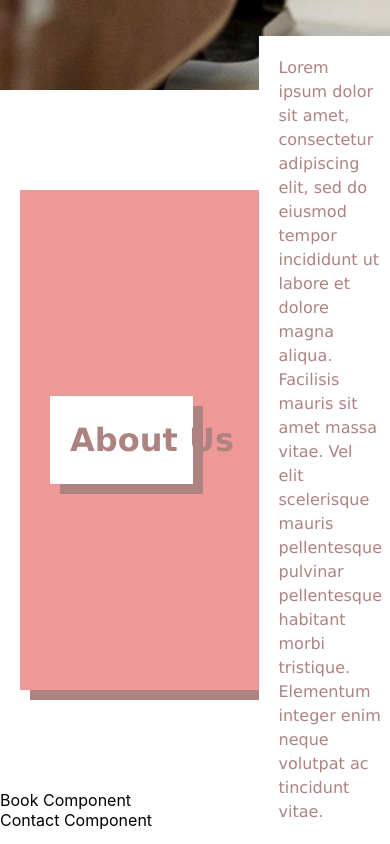
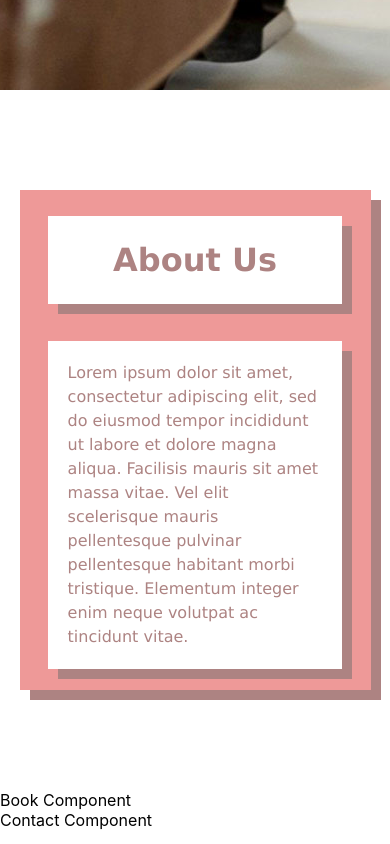
Before and after one commit to whiteceric/boobys_kitchen, a React (Create React App) app in the folder frontend/: page / in a window 390 px wide. Shown: the part 846-1690 px from the top of the page. Built offline with nearby package versions, Linux system fonts and the light colour scheme.

Commit message:
Make About section mobile friendly

```diff
--- a/frontend/src/App.css
+++ b/frontend/src/App.css
@@ -4,4 +4,6 @@
   --heading-secondary: var(--nice-red);
   --text-box-primary: var(--nice-red);
   --text-box-secondary: #AD8382;
+
+  --mobile-width: 1060px;
 }
--- a/frontend/src/components/About/About.css
+++ b/frontend/src/components/About/About.css
@@ -31,9 +31,9 @@
 
 .about-title {
   margin-left: 15%;
-  margin-right: 15%;
 
-  padding: 20px;
+  padding-top: 20px;
+  padding-bottom: 20px;
   background-color: white;
   box-shadow: 10px 10px 0px var(--text-box-secondary);
   white-space: nowrap;
@@ -45,7 +45,7 @@
 }
 
 .about-body {
-  margin-left: 10%;
+  margin-left: 5%;
   margin-right: 10%;
 
   padding: 20px;
@@ -56,3 +56,22 @@
   color: var(--text-box-secondary);
   font-family: Verdana, Geneva, Tahoma, sans-serif;
 }
+
+@media (max-width: 1060px) {
+  .about-container {
+    flex-direction: column;
+
+    align-items: center;
+    justify-content: center;
+  }
+
+  .about-title {
+    margin-left: 8%;
+    margin-right: 8%;
+  }
+
+  .about-body {
+    margin-left: 8%;
+    margin-right: 8%;
+  }
+}
```
